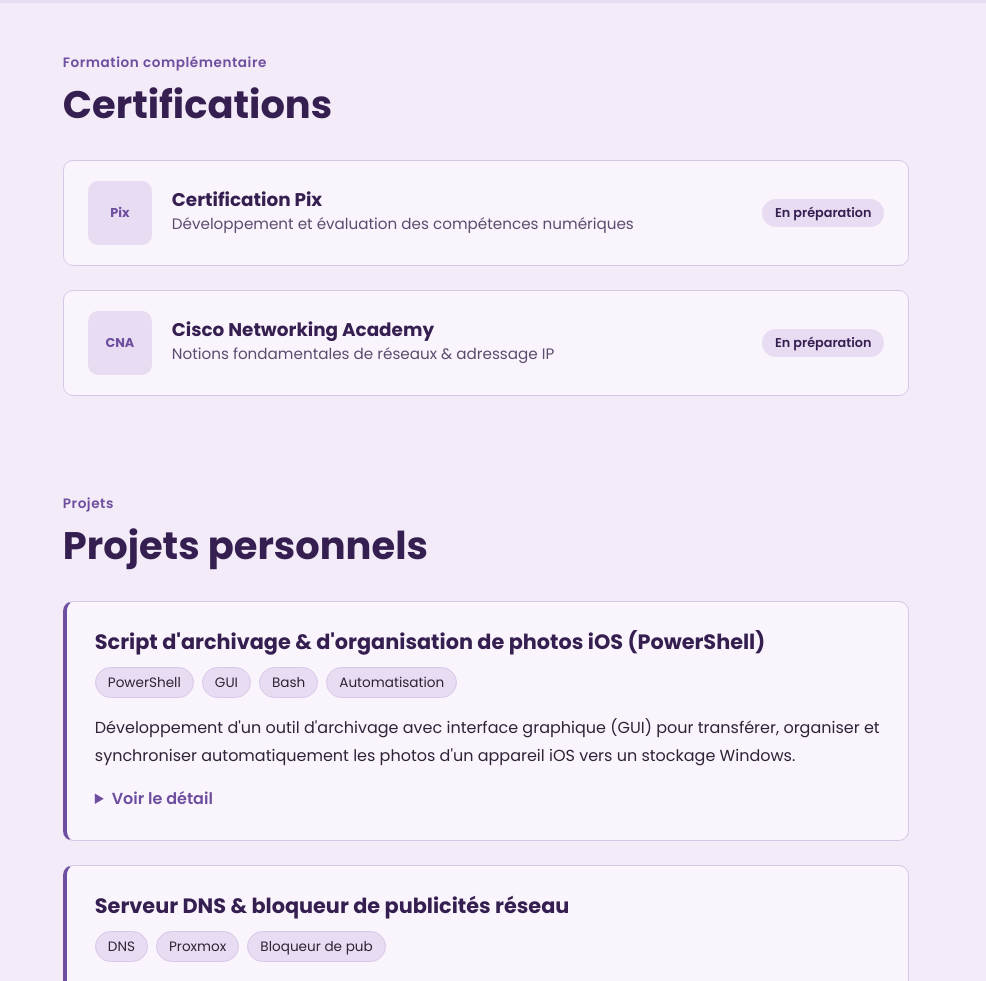
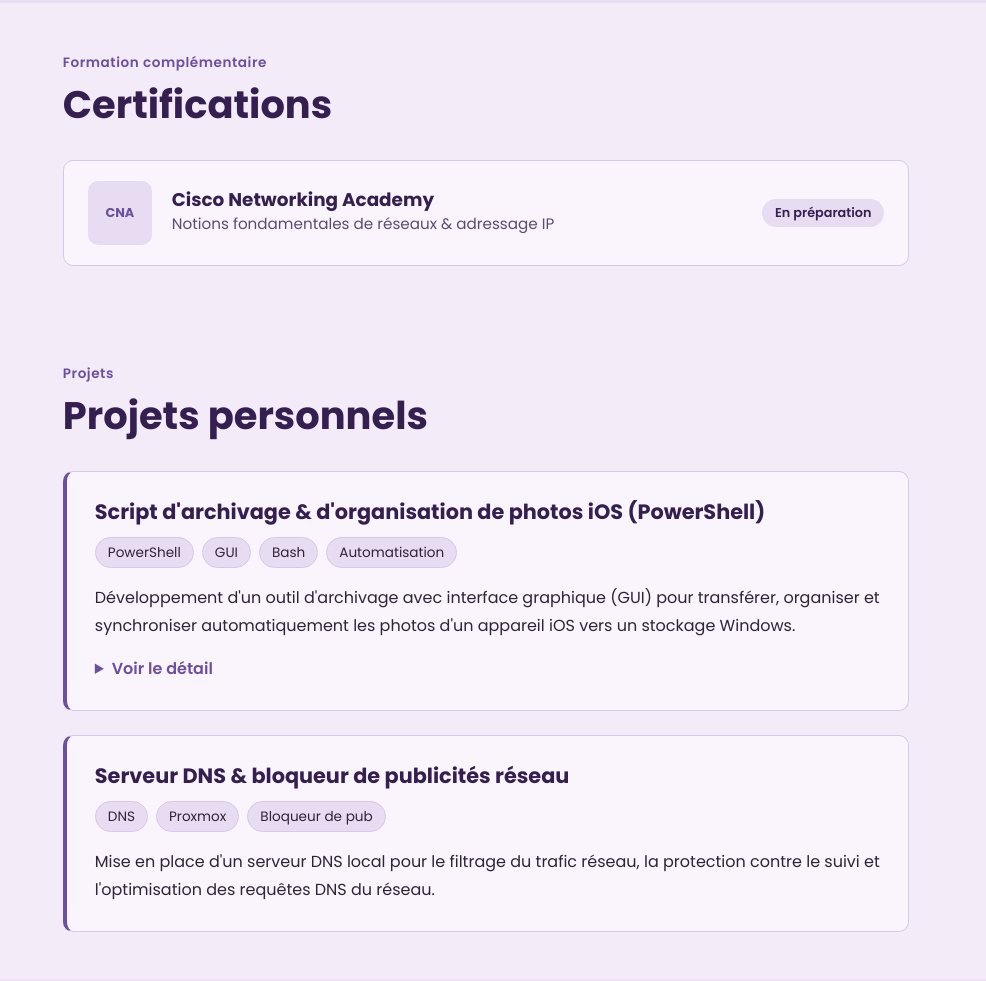
Before and after one commit to S-sab-b/Portfolio, a plain HTML site: page index.html in a window 1280 px wide. Shown: the part 3766-4747 px from the top of the page, without its empty margins (294-1280 px from the left). Drawn offline with Linux system fonts and the light colour scheme.

Commit message:
Remove Pix certification from index.html
Removed certification details for Pix.

```diff
--- a/index.html
+++ b/index.html
@@ -289,14 +289,6 @@
 
     <div class="liste-projets">
       <article class="certif">
-        <span class="logo logo-grand">Pix</span>
-        <div>
-          <h3>Certification Pix</h3>
-          <p>Développement et évaluation des compétences numériques</p>
-        </div>
-        <span class="badge">En préparation</span>
-      </article>
-      <article class="certif">
         <span class="logo logo-grand">CNA</span>
         <div>
           <h3>Cisco Networking Academy</h3>
```
